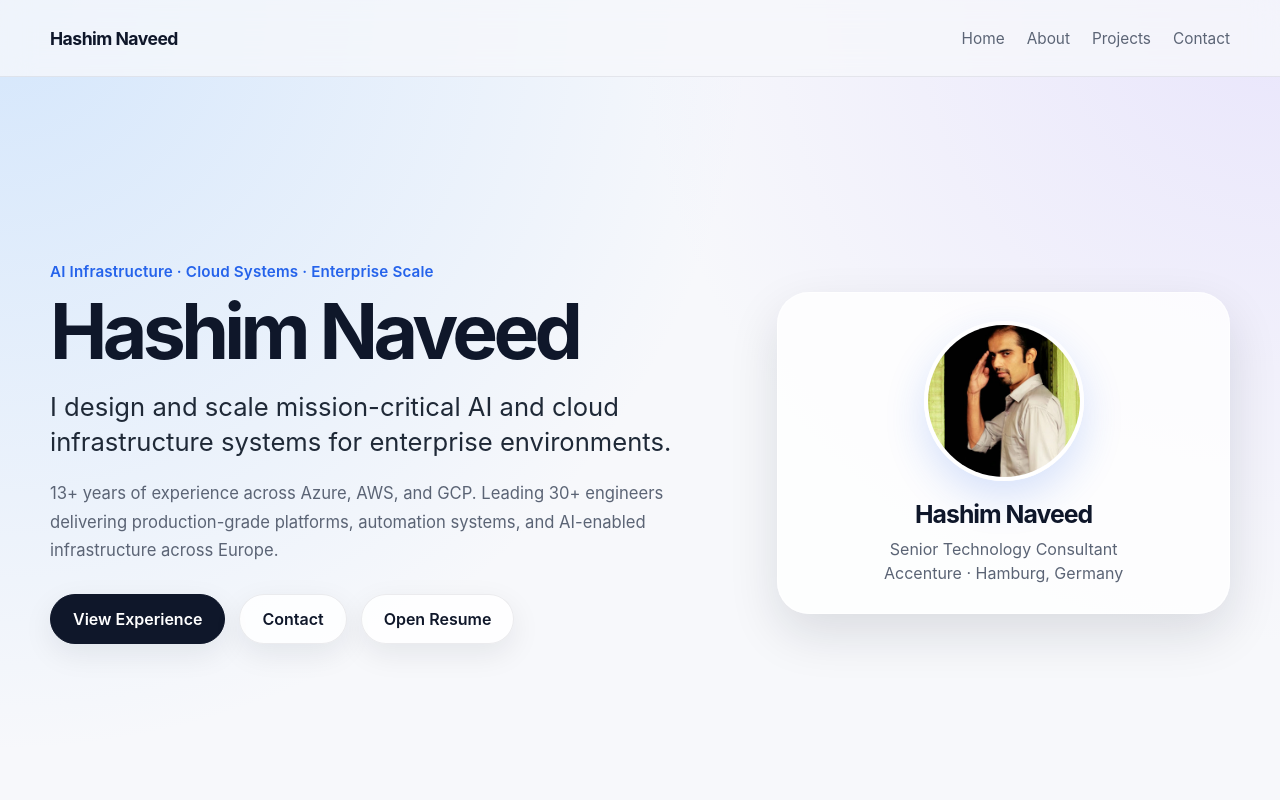
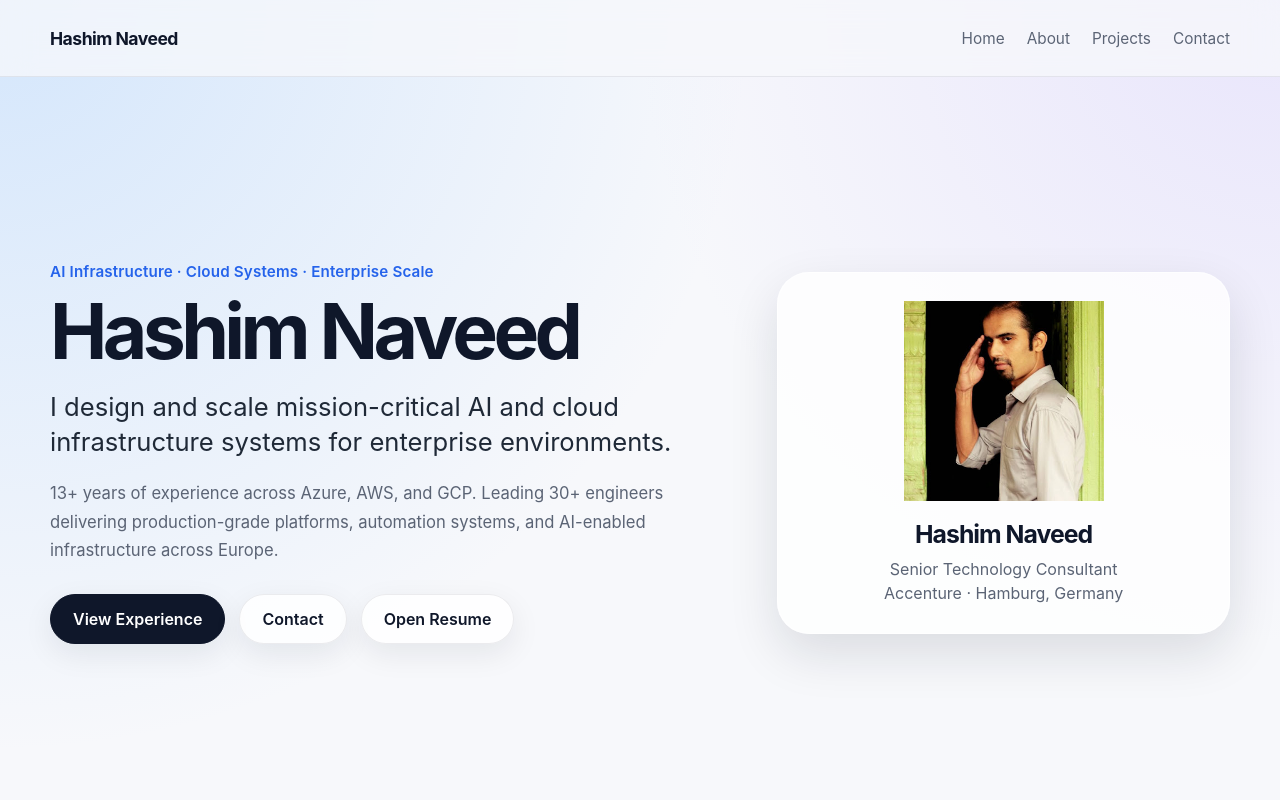
Before and after one commit to hashimndl/hashim-brand, a Next.js app: page / in a window 1280 px wide. Shown: the top 800 px of the page. Built offline with nearby package versions, Linux system fonts and the light colour scheme; no server answers.

Commit message:
optimize images

```diff
--- a/app/page.tsx
+++ b/app/page.tsx
@@ -1,5 +1,6 @@
 import { fetchLinkedInRSS } from "@/lib/fetchLinkedInRSS";
 import Link from "next/link";
+ import Image from "next/image";
 
 export const metadata = {
   title: "Senior Technology Consultant | AI Infrastructure · Cloud · DevOps",
@@ -48,7 +49,13 @@ export default async function Home() {
         </div>
 
         <div className="hero-card profile">
-          <img src="/profile.jpg" alt="Hashim Naveed" className="profile-photo" />
+          <Image
+          src="/profile.jpg"
+          alt="Hashim Naveed"
+          width={200}
+          height={200}
+          priority
+          />
           <div className="profile-name">Hashim Naveed</div>
           <div className="profile-role">
             Senior Technology Consultant <br />
```
